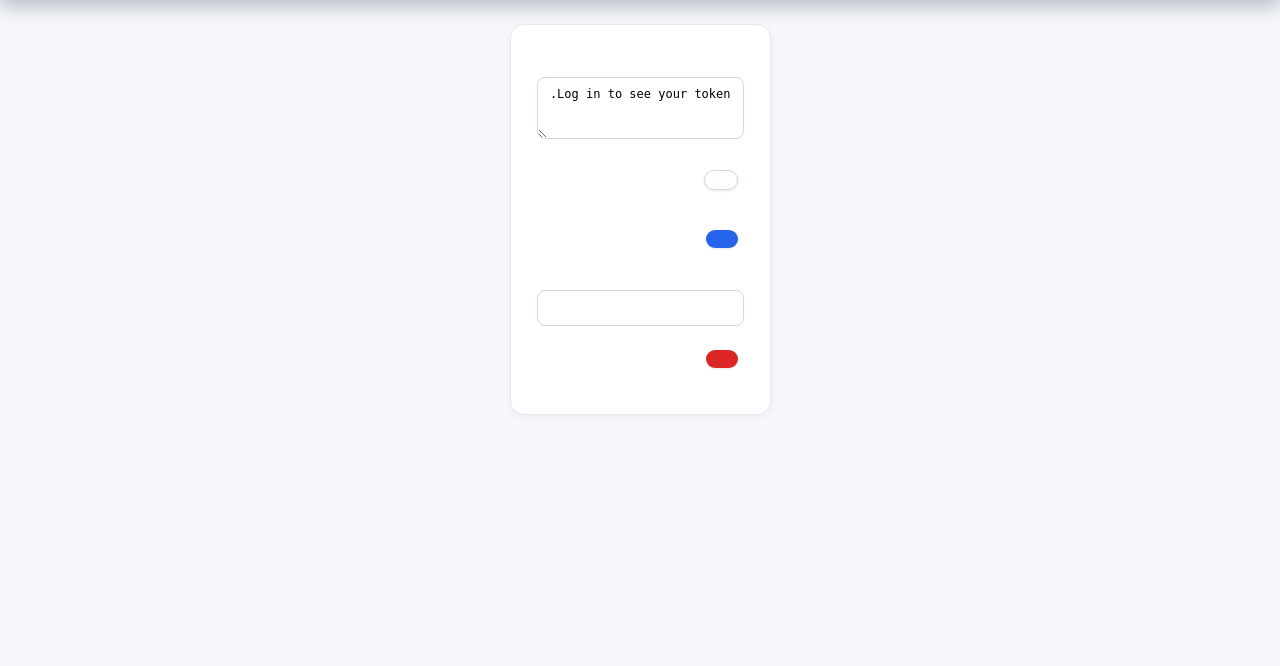
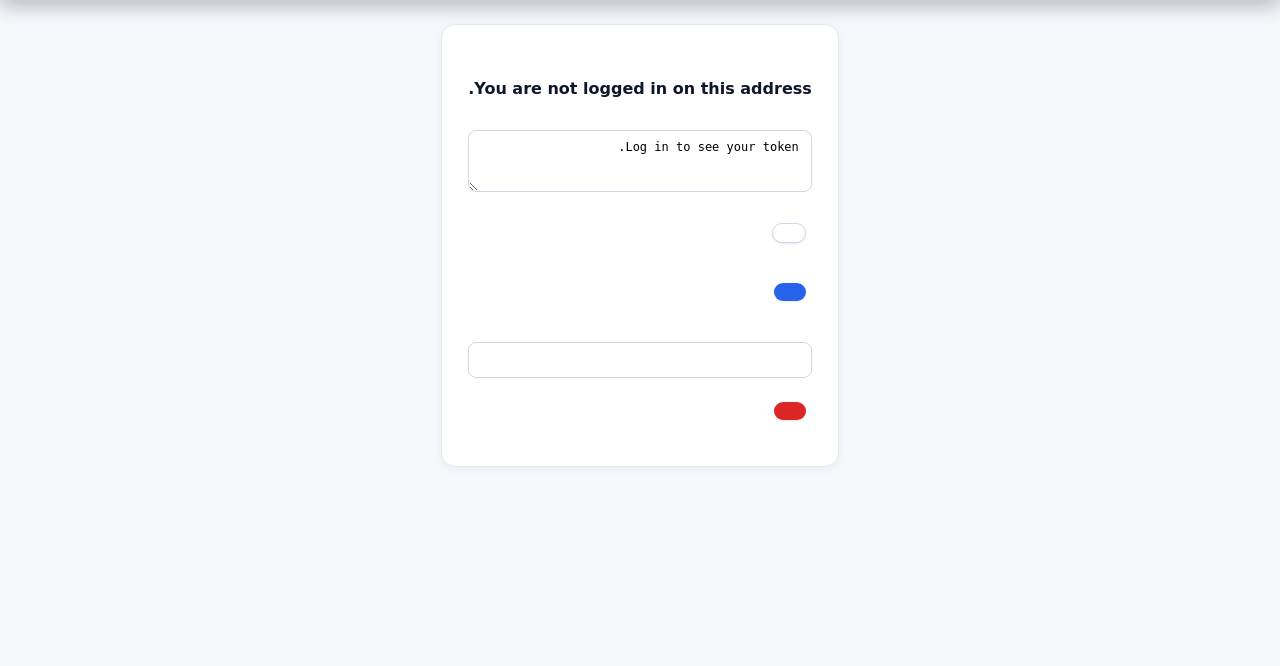
Before and after one commit to atomozero/SpritzDepot, a Python web app: template app/templates/account.html in a window 1280 px wide. Shown: the part 60-726 px from the top of the page. Run offline with Jinja, Linux system fonts and the light colour scheme; the template is opened without the code that fills it: most values are stand-ins (such as "Sample title", 1, 10 or a date in 2020).

Commit message:
Move the logged-in email out of the nav into 'My data'
The header showed the user's email (#nav-who). Removed it from the nav and its
auth.js wiring; the email now appears in an 'Account' section on the /account
'My data' page, alongside the token, export and delete. New account.email_title/
email_none strings in all 10 languages. Suite green.

```diff
--- a/app/i18n.py
+++ b/app/i18n.py
@@ -218,6 +218,8 @@
     'account.token_copy': {"it": 'Copia', "en": 'Copy', "ar": 'نسخ', "es": 'Copiar', "de": 'Kopieren', "zh": '复制', "nl": 'Kopiëren', "fr": 'Copier', "ja": 'コピー', "vec": 'Copia'},
     'account.token_copied': {"it": 'Copiato', "en": 'Copied', "ar": 'تم النسخ', "es": 'Copiado', "de": 'Kopiert', "zh": '已复制', "nl": 'Gekopieerd', "fr": 'Copié', "ja": 'コピーしました', "vec": 'Copià'},
     'account.token_none': {"it": 'Accedi per vedere il tuo token.', "en": 'Log in to see your token.', "ar": 'سجّل الدخول لرؤية رمزك.', "es": 'Accede para ver tu token.', "de": 'Melde dich an, um dein Token zu sehen.', "zh": '登录以查看你的令牌。', "nl": 'Log in om je token te zien.', "fr": 'Connectez-vous pour voir votre jeton.', "ja": 'トークンを表示するにはログインしてください。', "vec": 'Entra par védar el to token.'},
+    'account.email_title': {"it": 'Account', "en": 'Account', "ar": 'الحساب', "es": 'Cuenta', "de": 'Konto', "zh": '账户', "nl": 'Account', "fr": 'Compte', "ja": 'アカウント', "vec": 'Account'},
+    'account.email_none': {"it": 'Non hai effettuato l\'accesso su questo indirizzo.', "en": 'You are not logged in on this address.', "ar": 'لم تسجّل الدخول على هذا العنوان.', "es": 'No has iniciado sesión en esta dirección.', "de": 'Du bist auf dieser Adresse nicht angemeldet.', "zh": '你未在此地址登录。', "nl": 'Je bent niet ingelogd op dit adres.', "fr": "Vous n'êtes pas connecté sur cette adresse.", "ja": 'このアドレスではログインしていません。', "vec": 'No ti gà fato l\'acesso su sto indiriso.'},
     'featured.next': {"it": 'App successive', "en": "Next apps", "ar": "التطبيقات التالية", "es": 'Apps siguientes', "de": 'Nächste Apps', "zh": '下一组应用', "nl": 'Volgende apps', "fr": 'Apps suivantes', "ja": '次のアプリ', "vec": 'App dopo'},
 }
 
--- a/app/static/account.js
+++ b/app/static/account.js
@@ -11,6 +11,13 @@
   }
   function token() {
     return (window.spritzAuth && window.spritzAuth.getToken()) || "";
+  }
+
+  // --- account email (moved here from the header nav) ---
+  var emailEl = document.getElementById("account-email");
+  if (emailEl) {
+    var email = (window.spritzAuth && window.spritzAuth.getEmail()) || "";
+    emailEl.textContent = email || M("emailnone", "You are not logged in on this address.");
   }
 
   // --- personal access token: show it (read-only) and offer a copy button ---
--- a/app/static/auth.js
+++ b/app/static/auth.js
@@ -42,7 +42,6 @@
   function refreshHeader() {
     var login = document.getElementById("nav-login");
     var logout = document.getElementById("nav-logout");
-    var who = document.getElementById("nav-who");
     var account = document.getElementById("nav-account");
     var admin = document.getElementById("nav-admin");
     if (!login || !logout) return;
@@ -51,13 +50,11 @@
       logout.style.display = "";
       if (account) account.style.display = "";
       if (admin) admin.style.display = isAdmin() ? "" : "none";
-      if (who) { who.style.display = ""; who.textContent = getEmail() || "loggato"; }
     } else {
       login.style.display = "";
       logout.style.display = "none";
       if (account) account.style.display = "none";
       if (admin) admin.style.display = "none";
-      if (who) who.style.display = "none";
     }
   }
 
--- a/app/templates/account.html
+++ b/app/templates/account.html
@@ -9,9 +9,15 @@
          data-m-error="{{ t('pub.error') }}"
          data-m-copy="{{ t('account.token_copy') }}"
          data-m-copied="{{ t('account.token_copied') }}"
-         data-m-tokennone="{{ t('account.token_none') }}">
+         data-m-tokennone="{{ t('account.token_none') }}"
+         data-m-emailnone="{{ t('account.email_none') }}">
   <h1>{{ t('account.title') }}</h1>
   <p class="lead">{{ t('account.lead') }}</p>
+
+  <section class="install">
+    <h2>{{ t('account.email_title') }}</h2>
+    <p><strong id="account-email"></strong></p>
+  </section>
 
   <section class="install">
     <h2>{{ t('account.token_title') }}</h2>
--- a/app/templates/base.html
+++ b/app/templates/base.html
@@ -24,7 +24,6 @@
     <a class="header-link" href="/library-page">{{ t('nav.my_apps') }}</a>
     <a class="header-link" href="/publish">{{ t('nav.publish') }}</a>
     <a class="header-link" id="nav-admin" href="/admin" style="display:none;">{{ t('nav.admin') }}</a>
-    <span class="header-link" id="nav-who" style="display:none;"></span>
     <a class="header-link" id="nav-account" href="/account" style="display:none;">{{ t('nav.account') }}</a>
     <a class="header-link" id="nav-login" href="/login">{{ t('nav.login') }}</a>
     <a class="header-link" id="nav-logout" href="#" style="display:none;">{{ t('nav.logout') }}</a>
```
